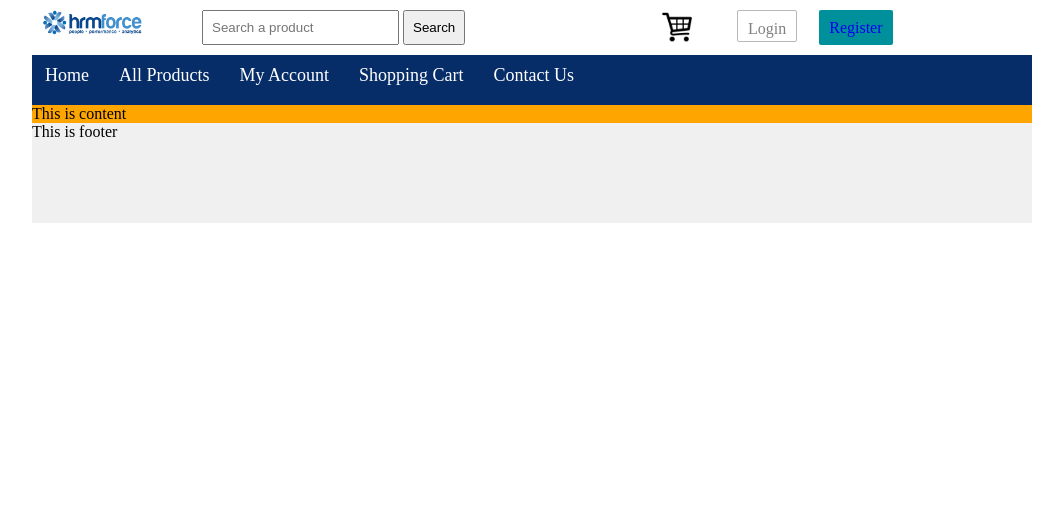
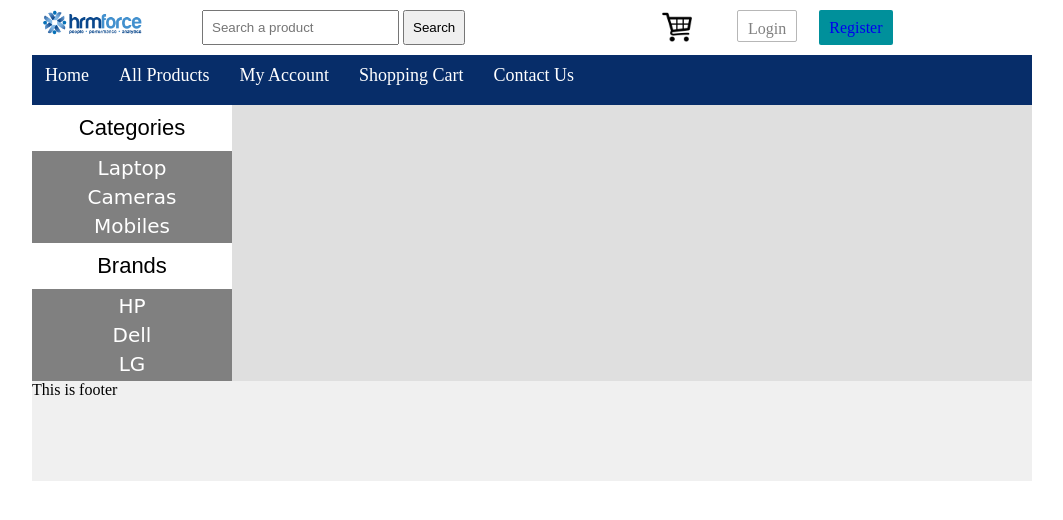
Before and after one commit to asqar-8828/online-shop, a PHP site: page / in a window 1280 px wide. Shown: the top 520 px of the page, without its empty margins (108-1171 px from the left). Run offline with PHP 8.4, Linux system fonts and the light colour scheme.

Commit message:
Adding the Left Sidebar for Website

```diff
--- a/index.php
+++ b/index.php
@@ -53,8 +53,22 @@
     </div>
 
     <div class="content_wrapper">
-        This is content
+        <div id="sidebar">
+            <div id="sidebar_title">Categories</div>
+            <ul id="cats">
+                <li> <a href="index.php">Laptop</a></li>
+                <li> <a href="index.php">Cameras</a></li>
+                <li> <a href="index.php">Mobiles</a></li>
+            </ul>
 
+            <div id="sidebar_title">Brands</div>
+            <ul id="cats">
+                <li> <a href="index.php">HP</a></li>
+                <li> <a href="index.php">Dell</a></li>
+                <li> <a href="index.php">LG</a></li>
+            </ul>
+
+        </div>
     </div> <!-- /.content_wrapper-->
 
     <div id="footer">
--- a/styles/style.css
+++ b/styles/style.css
@@ -161,6 +161,41 @@
     margin: auto;
     background: orange;
 }
+#sidebar {
+    width: 200px;
+    background: gray;
+    float: left;
+    height: auto;
+}
+#sidebar_title {
+    background: white;
+    color: black;
+    font-size: 22px;
+    font-family: Arial;
+    padding: 10px;
+    text-align: center;
+}
+#cats {
+    text-align: center;
+}
+#cats li {
+    list-style: none;
+    margin: 5px;
+}
+#cats a {
+    color: white;
+    padding: 8px;
+    margin: 5px;
+    text-align: center;
+    font-size: 20px;
+    text-decoration: none;
+    font-family: "Comic Sans MS";
+}
+#cats a:hover {
+    color: orange;
+    font-weight: bolder;
+    text-decoration: underline;
+}
 #footer {
     width: 1000px;
     height: 100px;
```
